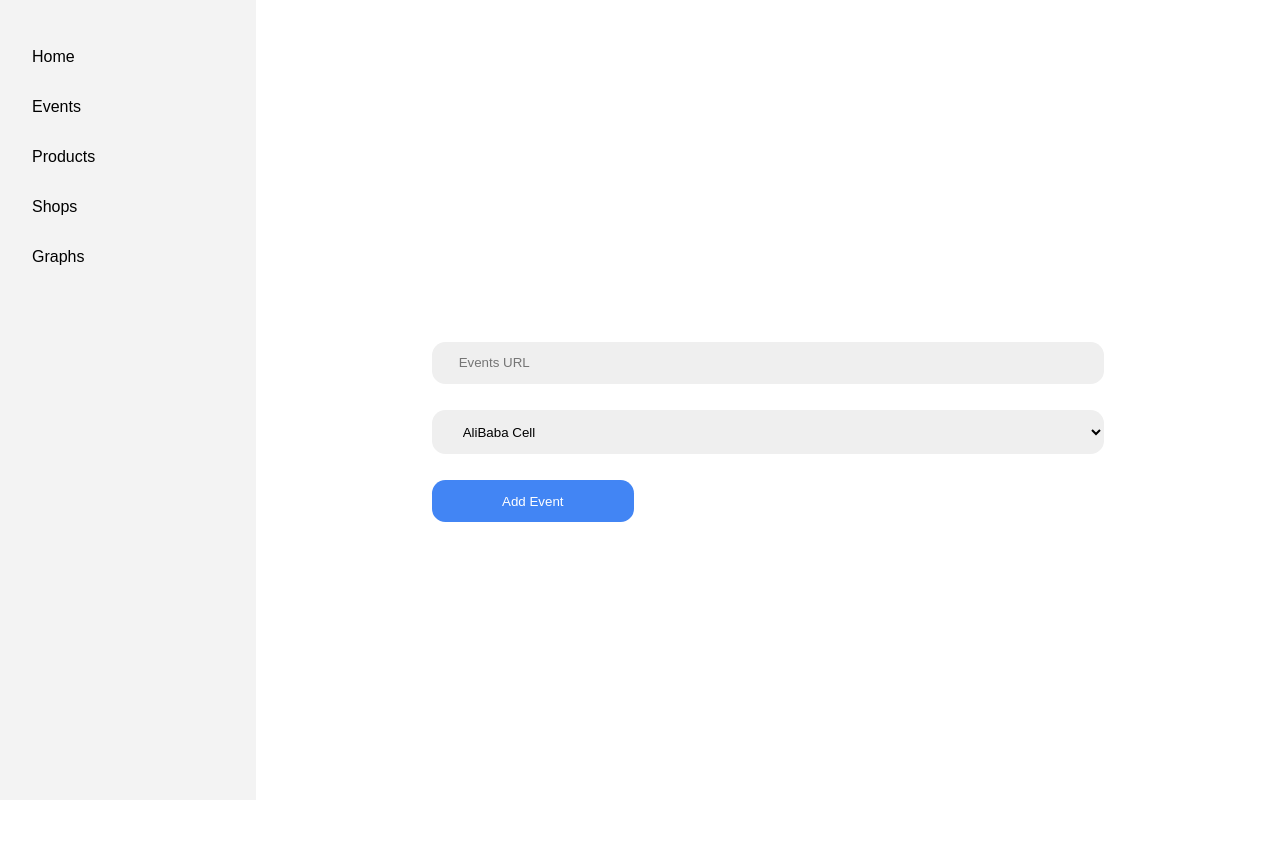
After one commit to rizyxy/salesmonitoring, a Django app: page //events/add-events in a window 1280 px wide. The commit adds this page. Run offline with Django 4.2, Linux system fonts and the light colour scheme.

Commit message:
menambah add event

```diff
--- /dev/null
+++ b/events/static/add_events.css
@@ -0,0 +1,47 @@
+.content {
+  padding: 2em;
+  display: flex; /* Use flexbox to center content horizontally and vertically */
+  flex-direction: column; /* Stack items vertically (optional, adjust as needed) */
+  justify-content: center; /* Center content vertically */
+  align-items: center; /* Center content horizontally */
+  height: 100%;
+}
+
+.add-events-form {
+  width: 70%;
+  display: flex; /* Use flexbox to stack elements vertically */
+  flex-direction: column; /* Stack elements vertically */
+}
+
+#url-field {
+  background-color: #efefef;
+  border-radius: 1em;
+  padding: 1em 2em;
+  border: none;
+}
+
+#url-field:focus {
+  outline: none;
+}
+
+#shop-field {
+  border-radius: 1em;
+  background-color: #efefef;
+  padding: 1em 2em;
+  border: none;
+  margin-top: 2em;
+}
+
+#shop-field:focus {
+  outline: none;
+}
+
+#add-button {
+  background-color: #4285f4;
+  color: white;
+  border-radius: 1em;
+  width: 30%;
+  margin-top: 2em;
+  padding: 1em 2em;
+  border: none;
+}
--- /dev/null
+++ b/events/templates/add_events.html
@@ -0,0 +1,15 @@
+{% extends 'master.html' %} {% block css %} {% load static %}
+<link rel="stylesheet" href="{% static 'add_events.css' %}" />
+{% endblock %} {% block title %} Add Product {% endblock %} {% block content %}
+
+<div class="content">
+  <form action="" class="add-events-form">
+    <input type="text" name="" id="url-field" placeholder="Events URL" />
+    <select name="" id="shop-field">
+      <option value="AliBaba Cell">AliBaba Cell</option>
+    </select>
+    <button id="add-button">Add Event</button>
+  </form>
+</div>
+
+{% endblock %}
--- a/events/urls.py
+++ b/events/urls.py
@@ -2,5 +2,6 @@ from django.urls import path
 from . import views
 
 urlpatterns = [
-    path('events/', views.all_events, name='all-events')
+    path('events/', views.all_events, name='all-events'),
+    path('/events/add-events', views.add_events, name='add-events')
 ]
--- a/events/views.py
+++ b/events/views.py
@@ -4,3 +4,6 @@ from django.http import HttpResponse
 def all_events(request):
     template = loader.get_template('all_events.html')
     return HttpResponse(template.render(None, request))
+def add_events(request):
+    template = loader.get_template('add_events.html')
+    return HttpResponse(template.render(None, request))
```
Also changed, not shown: events/templates/all_events.html (+7 -15 lines).
